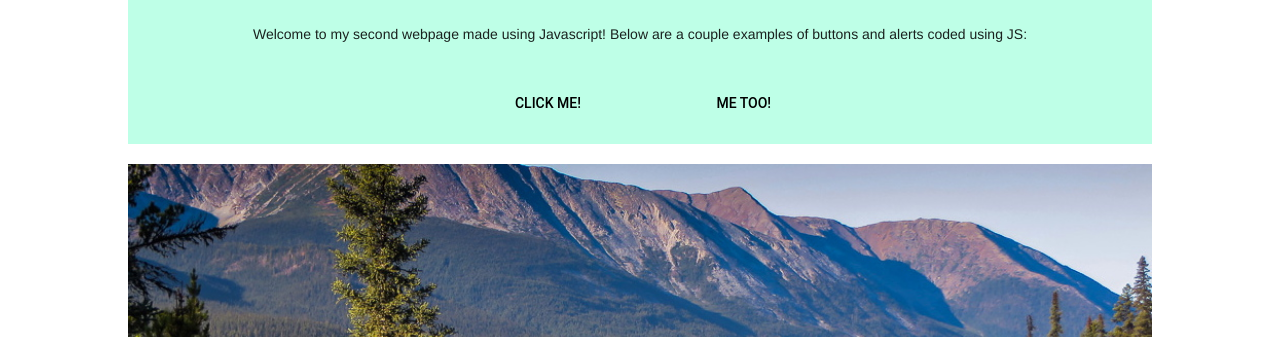
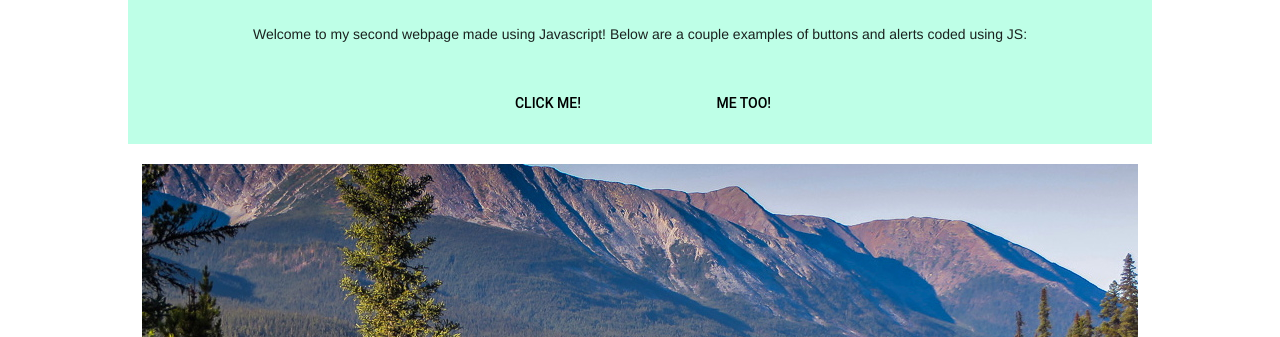
Before and after one commit to ICS2O-Programming-MariaG/Unit1-07-HTML-JS, a plain HTML site: page index2.html in a window 1280 px wide. Shown: the part 174-511 px from the top of the page. Drawn offline with nearby package versions, Linux system fonts and the light colour scheme.

Commit message:
Finalized images and favicons

```diff
--- a/index2.html
+++ b/index2.html
@@ -69,7 +69,7 @@
       </div>
       <!-- paragraph with background image -->
       <div class="forest">
-        <img src="./images/forest2.jpg" alt="Forest" style="width:100%;">
+        <img src="./images/forest2.jpg" alt="Forest">
         <div class="centered"><h4>Thanks for reading! Have a great day!</h4></div>
       </div>
     </div>
```
